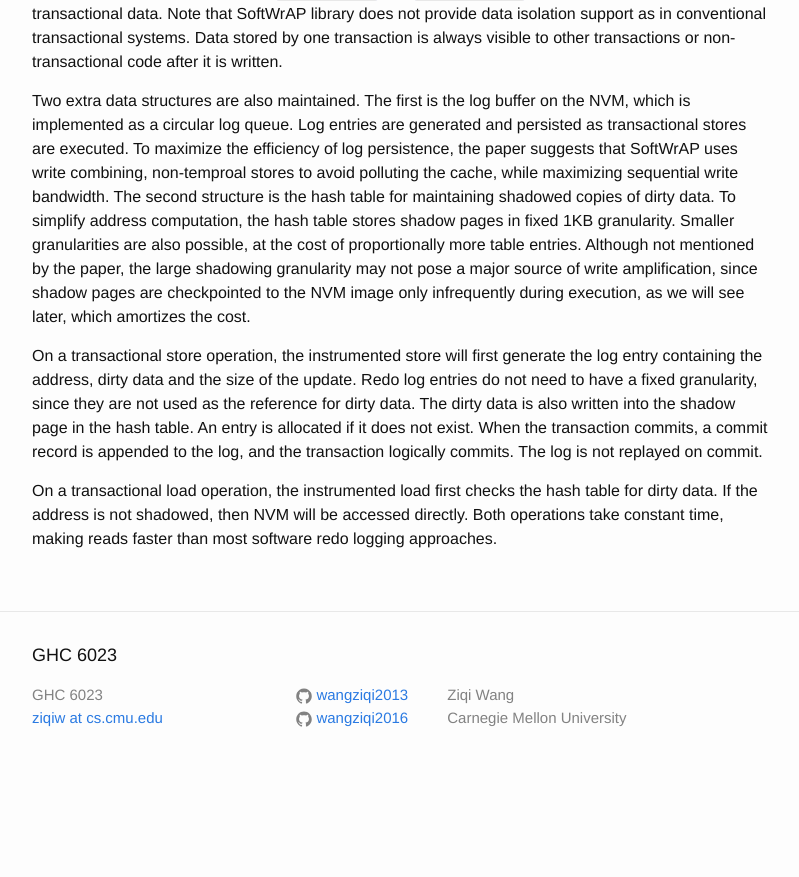
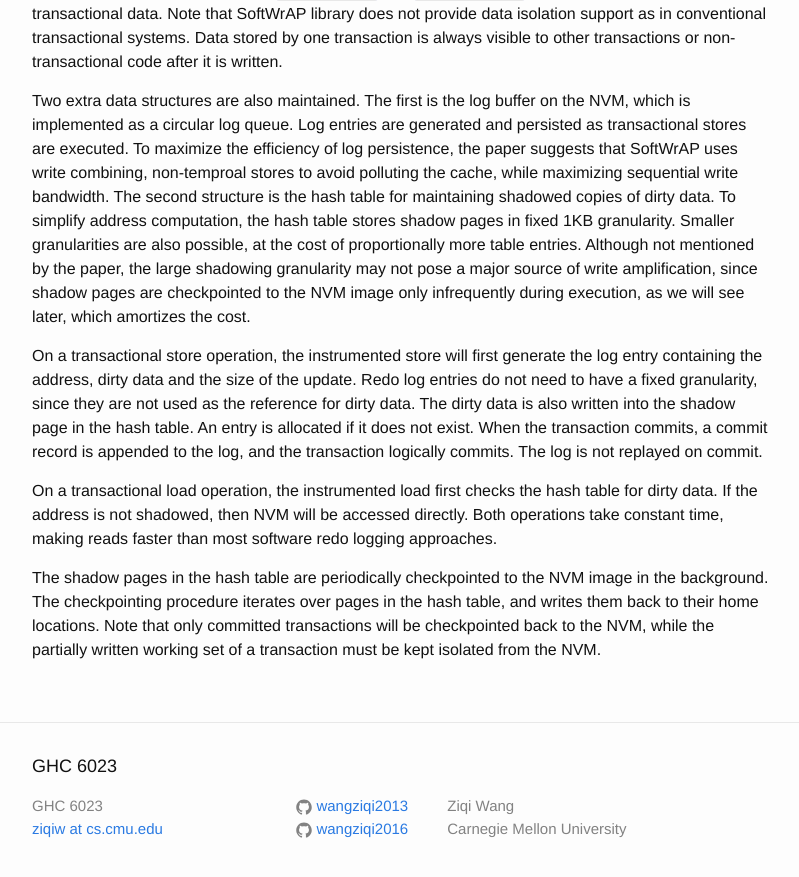
Before and after one commit to wangziqi2013/wangziqi2013.github.io, a Jekyll site: the page built from _posts/2020-08-05-softwrap.markdown, in a window 1280 px wide and 900 px high, scrolled down 1849 px. Shown: the top 877 px of the window, without its empty margins (238-1037 px from the left). Built offline with Jekyll 4.4.1, drawn with Linux system fonts in a browser that asks for light colours; before the commit the page ends 2638 px from its top, so only the background shows below that.

Commit message:
Adding commit

```diff
--- a/_posts/2020-08-05-softwrap.markdown
+++ b/_posts/2020-08-05-softwrap.markdown
@@ -88,3 +88,8 @@ logically commits. The log is not replayed on commit.
 On a transactional load operation, the instrumented load first checks the hash table for dirty data. If the address is not
 shadowed, then NVM will be accessed directly. Both operations take constant time, making reads faster than most software
 redo logging approaches.
+
+The shadow pages in the hash table are periodically checkpointed to the NVM image in the background. The checkpointing
+procedure iterates over pages in the hash table, and writes them back to their home locations. Note that only committed
+transactions will be checkpointed back to the NVM, while the partially written working set of a transaction must be
+kept isolated from the NVM.
```
